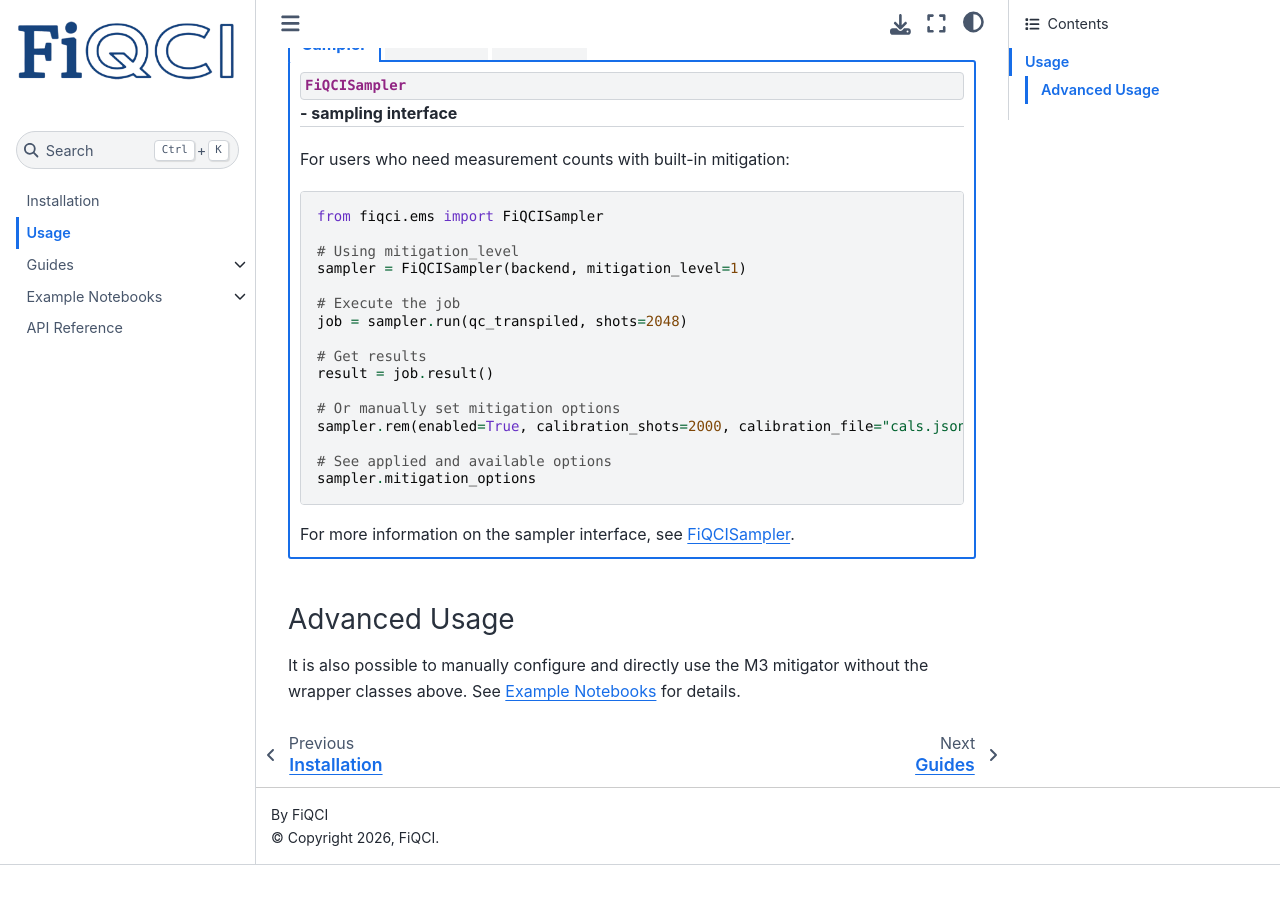
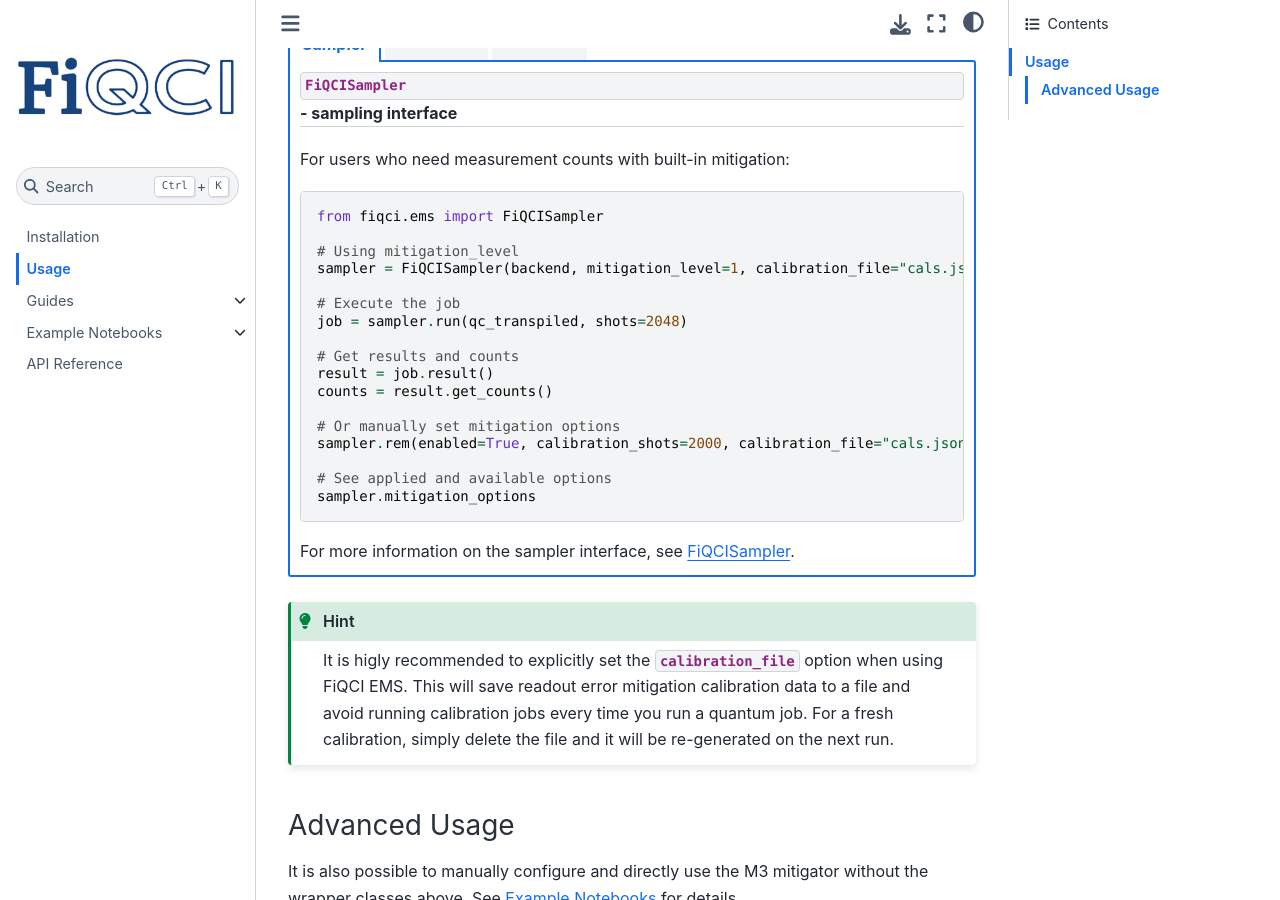
Before and after one commit to FiQCI/fiqci-ems, a Sphinx documentation site: the page built from docs/pages/Usage.rst, in a window 1280 px wide and 900 px high, scrolled down 813 px. Built offline with Sphinx 7.4.7 and the Sphinx Book theme 1.1.4, drawn with Linux system fonts in a browser that asks for light colours; before the commit the page ends 1678 px from its top, so only the background shows below that.

Commit message:
Update usage section of docs (#17)
* update docs

* update

```diff
--- a/docs/pages/Usage.rst
+++ b/docs/pages/Usage.rst
@@ -48,13 +48,14 @@
         from fiqci.ems import FiQCISampler
 
         # Using mitigation_level
-        sampler = FiQCISampler(backend, mitigation_level=1)
+        sampler = FiQCISampler(backend, mitigation_level=1, calibration_file="cals.json")
 
         # Execute the job
         job = sampler.run(qc_transpiled, shots=2048)
 
-        # Get results
+        # Get results and counts
         result = job.result()
+        counts = result.get_counts()
 
         # Or manually set mitigation options
         sampler.rem(enabled=True, calibration_shots=2000, calibration_file="cals.json")
@@ -76,7 +77,7 @@
         from qiskit.quantum_info import SparsePauliOp
 
         # Using mitigation_level
-        estimator = FiQCIEstimator(backend, mitigation_level=1)
+        estimator = FiQCIEstimator(backend, mitigation_level=1, calibration_file="cals.json")
 
         # Define observables
         observables = SparsePauliOp.from_list([("ZZ", 1), ("IX", 1)])
@@ -85,19 +86,23 @@
         device_observables = observables.apply_layout(qc_transpiled.layout)
 
         # Execute the job
-        job = estimator.run(qc_transpiled, observables=device_observables, shots=2048)
+        estimator_job = estimator.run(qc_transpiled, observables=device_observables, shots=2048)
 
         # Get expectation values
-        evs = job.expectation_values()
+        evs = estimator_job.expectation_values()
 
-        # Access the underlying backend job
-        underlying_job = job.job()
+        # Access the underlying backend job and its attributes
+        underlying_job = estimator_job.job()
+        results = underlying_job.result()
+        counts = results.get_counts()
 
         # Or manually set mitigation options
         estimator.rem(enabled=True, calibration_shots=2000, calibration_file="cals.json")
 
         # See applied and available options
         estimator.mitigation_options
+
+      Access raw (pre-mitigation) expectation values via :meth:`~fiqci.ems.primitives.fiqci_estimator.FiQCIEstimatorJob.raw_expectation_values`.
 
       For more information on the estimator interface, see :doc:`FiQCIEstimatorUsage`.
 
@@ -112,13 +117,14 @@
         from fiqci.ems import FiQCIBackend
 
         # Using mitigation_level
-        backend = FiQCIBackend(backend, mitigation_level=1)
+        backend = FiQCIBackend(backend, mitigation_level=1, calibration_file="cals.json")
 
         # Execute the job
         job = backend.run(circuit, shots=1024)
 
-        # Get the results
+        # Get the results and counts
         result = job.result()
+        counts = result.get_counts()
 
         # Or manually set mitigation options
         backend.rem(enabled=True, calibration_shots=2000, calibration_file="cals.json")
@@ -130,6 +136,10 @@
 
       The mitigation options for :class:`~fiqci.ems.FiQCIBackend` are the same as for :class:`~fiqci.ems.FiQCISampler`. For more information, see :doc:`FiQCISamplerUsage`.
 
+.. hint::
+
+   It is higly recommended to explicitly set the :attr:`calibration_file` option when using FiQCI EMS. This will save readout error mitigation calibration data to a file and avoid running calibration jobs every time you run a quantum job. For a fresh calibration, simply delete the file and it will be re-generated on the next run.
+
 Advanced Usage
 ~~~~~~~~~~~~~~
 
```
